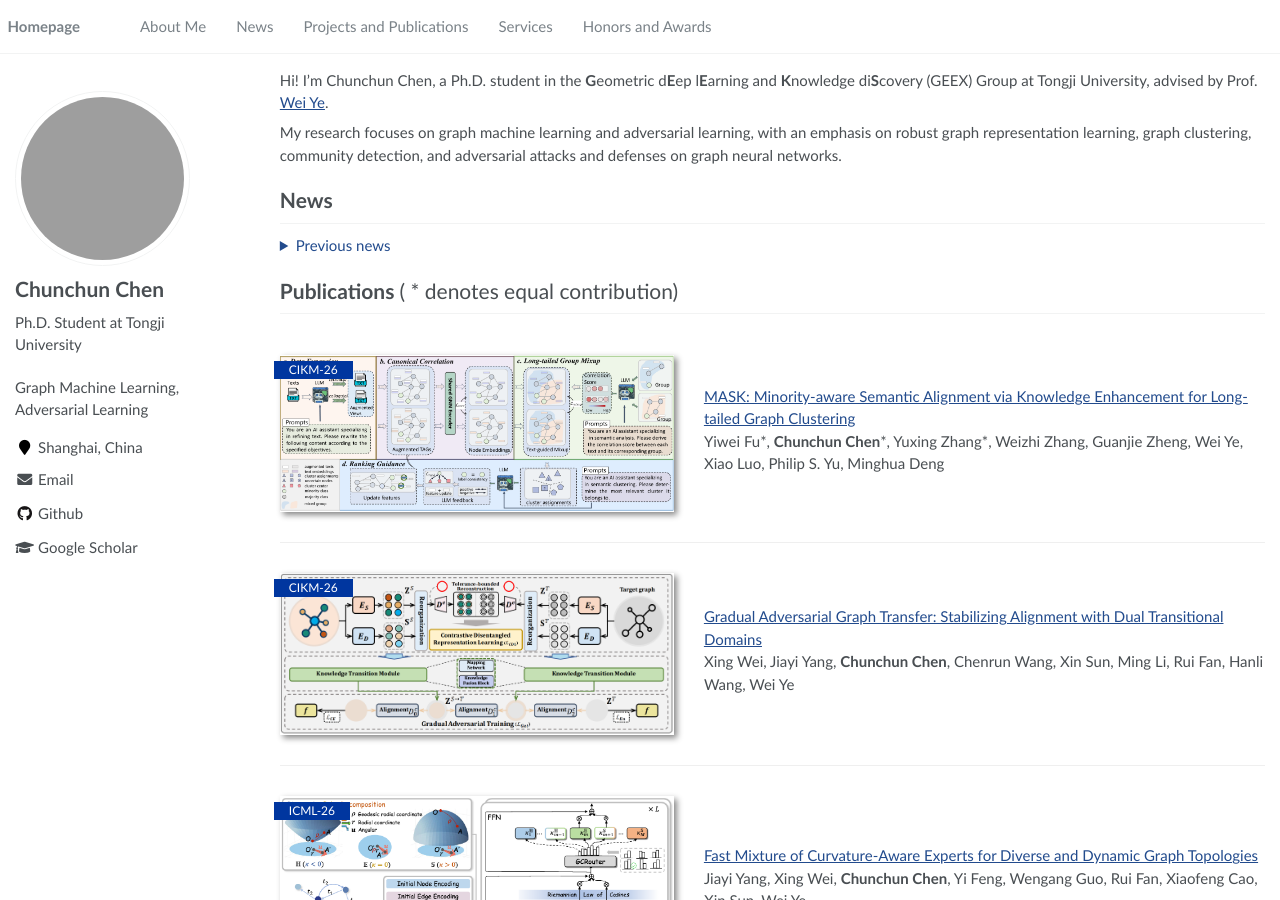
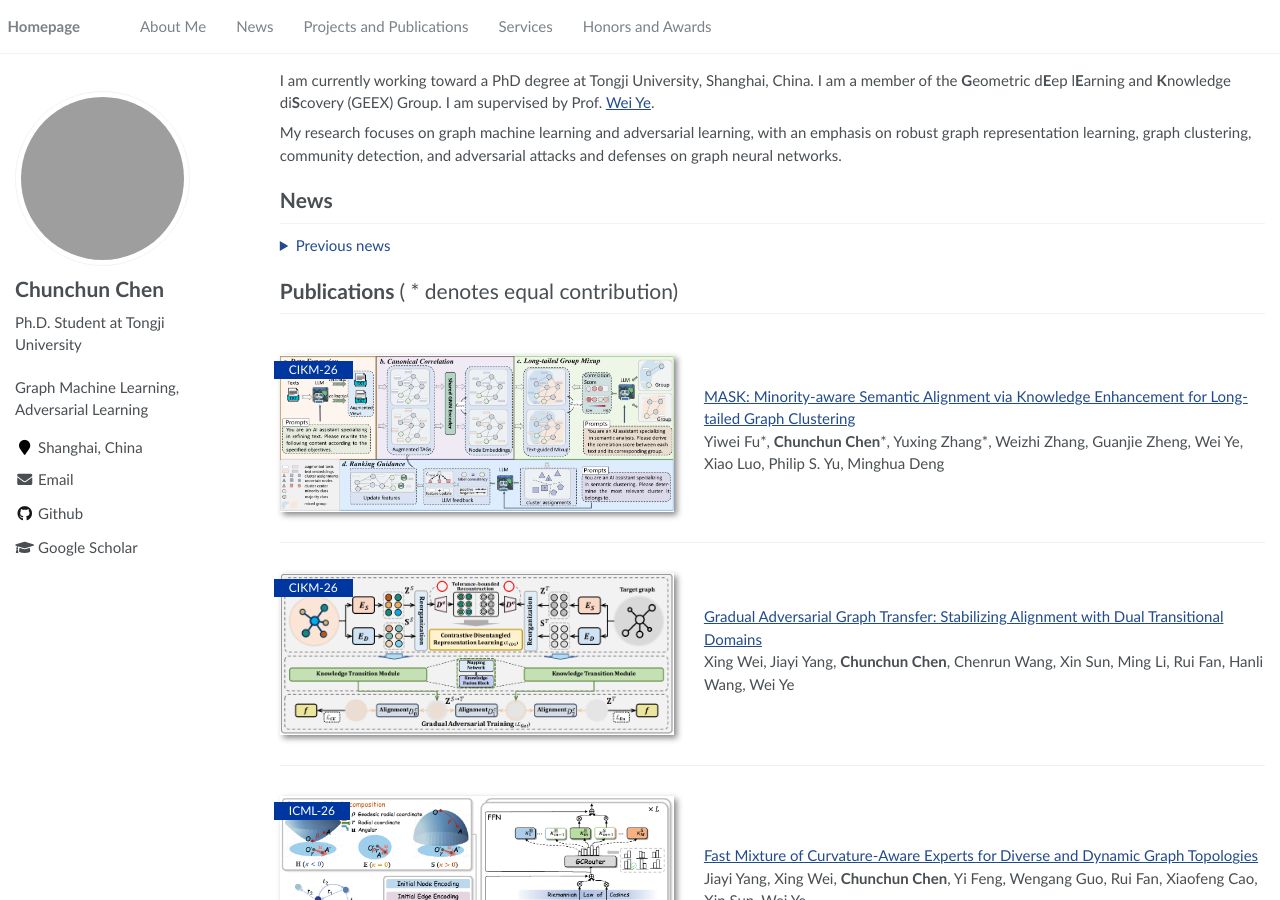
Before and after one commit to CCChen-GEEX/CCChen-GEEX.github.io, a Jekyll site: the page built from _pages/about.md, in a window 1280 px wide and 900 px high. Built offline with Jekyll 4.4.1, drawn with Linux system fonts in a browser that asks for light colours; grey boxes are pictures that could not be loaded.

Commit message:
Update intro.md

```diff
--- a/_pages/includes/intro.md
+++ b/_pages/includes/intro.md
@@ -1,3 +1,3 @@
-Hi! I’m Chunchun Chen, a Ph.D. student in the **G**eometric d**E**ep l**E**arning and **K**nowledge di**S**covery (GEEX) Group at Tongji University, advised by Prof. [Wei Ye](https://yeweiysh.github.io/).
+I am currently working toward a PhD degree at Tongji University, Shanghai, China. I am a member of the **G**eometric d**E**ep l**E**arning and **K**nowledge di**S**covery (GEEX) Group. I am supervised by Prof. [Wei Ye](https://yeweiysh.github.io/).
 
 My research focuses on graph machine learning and adversarial learning, with an emphasis on robust graph representation learning, graph clustering, community detection, and adversarial attacks and defenses on graph neural networks.
```
